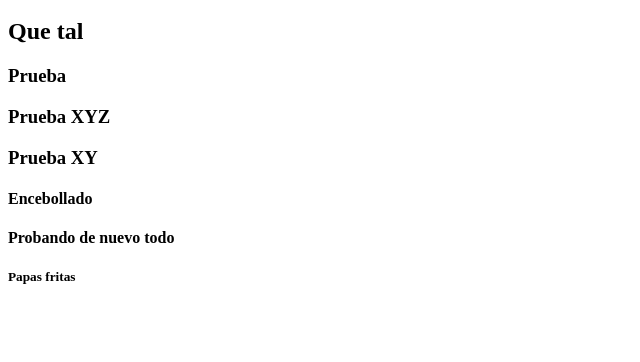
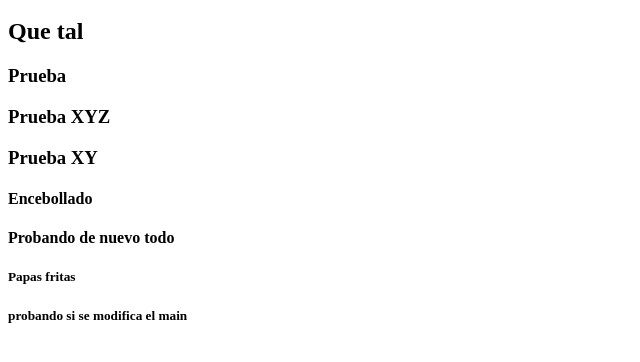
Before and after one commit to AndresDelaVera/Autonomo4, a plain HTML site: page index.html in a window 1280 px wide. Shown: the part 48-410 px from the top of the page, without its empty margins (0-640 px from the left). Drawn offline with Linux system fonts and the light colour scheme.

Commit message:
Probando si se modifica el main

```diff
--- a/index.html
+++ b/index.html
@@ -13,5 +13,6 @@
     <h4>Encebollado</h4>
     <h4>Probando de nuevo todo</h4>
     <h5>Papas fritas</h5>
+    <h5>probando si se modifica el main</h5>
 </body>
 </html>
```
